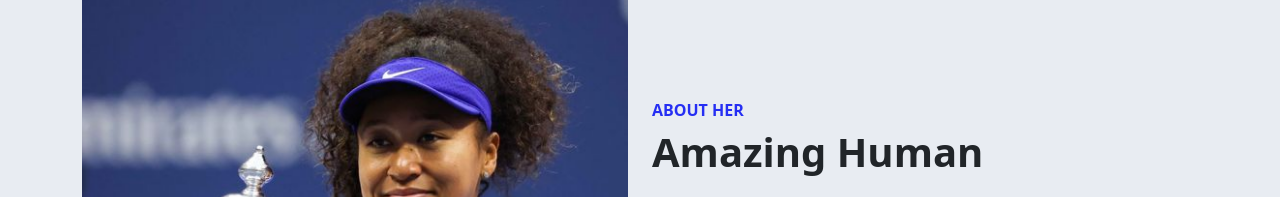
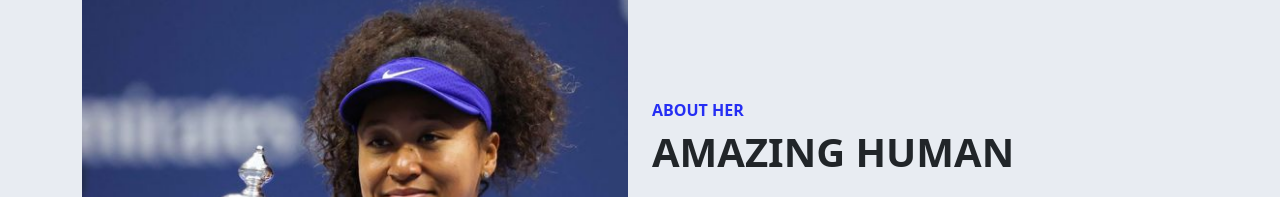
Before and after one commit to MasterIfeanyi/Naomi-Osaka, a plain HTML site: page index.html in a window 1280 px wide. Shown: the part 1192-1389 px from the top of the page. Drawn offline with Linux system fonts and the light colour scheme.

Commit message:
text to uppercase

```diff
--- a/index.html
+++ b/index.html
@@ -111,7 +111,7 @@
             </div>
             <div class="col-lg-6">
                 <h6 class="intro-h6 text-uppercase">About Her</h6>
-                <h1>Amazing Human</h1>
+                <h1 class="text-uppercase">Amazing Human</h1>
                 <p class="mt-4" style="line-height: 2.3;">
                     Naomi Osaka has a multi-cultural background (Japan-Haiti), a young woman in her early-mid 20s. A tennis champion 👑, four time grand slam winner, she is a right-handed tennis player who is famous for being the first Japanese to win a tennis grand slam title (US Open Winner in 2018). She has a lot of lovely personality traits such as kind, quiet, intelligent and hard-working. A woman that is in touch with her inner-self and is not afraid to speak up for what she believes in.
                 </p>
```
